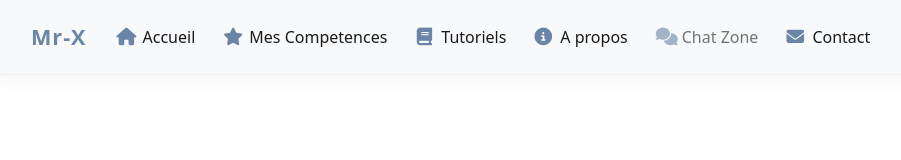
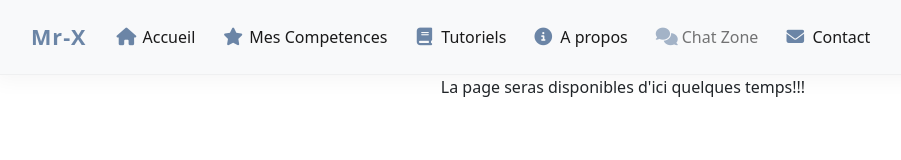
Before and after one commit to TAMANN-B/cv_online, a plain HTML site: page tuto.html in a window 1280 px wide. Shown: the whole page, without its empty margins (17-918 px from the left). Drawn offline with Linux system fonts and the light colour scheme.

Commit message:
Update tuto.html

```diff
--- a/tuto.html
+++ b/tuto.html
@@ -47,6 +47,13 @@
 
     <!--le contenu de la page-->
     <main class="container">
+        <div class="row">
+            <div class="col-12">
+                <p class="text-center">
+                    La page seras disponibles d'ici quelques temps!!!
+                </p>
+            </div>
+        </div>
     </main>
 
     <!--insertion du js-->
```
